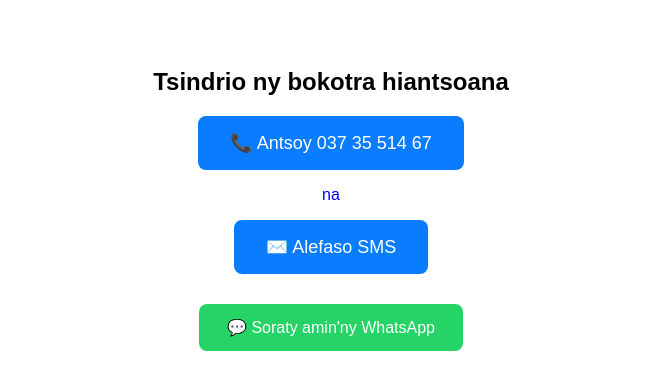
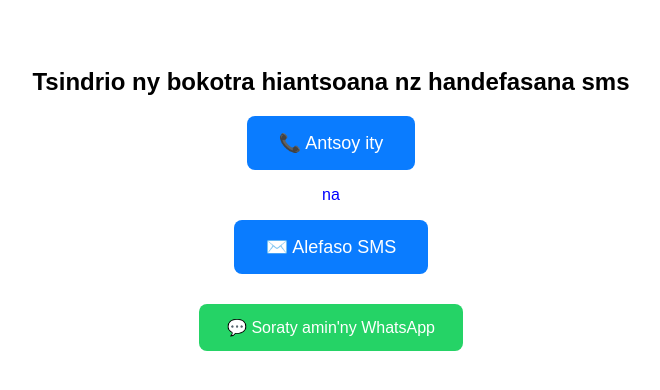
Before and after one commit to tianatechmadstudio/antso-ussd, a plain HTML site: page index.html in a window 1280 px wide. Shown: the whole page, without its empty margins (309-969 px from the left). Drawn offline with Linux system fonts and the light colour scheme.

Commit message:
Update index.html

```diff
--- a/index.html
+++ b/index.html
@@ -6,10 +6,10 @@
   <title>Antsoy izahay</title>
 </head>
 <body style="text-align:center; font-family:sans-serif; padding:40px;">
-  <h2>Tsindrio ny bokotra hiantsoana</h2>
+  <h2>Tsindrio ny bokotra hiantsoana nz handefasana sms</h2>
   <a href="tel:0373551467"
      style="display:inline-block; padding:16px 32px; background:#0a7cff; color:#fff; border-radius:8px; text-decoration:none; font-size:18px;">
-    📞 Antsoy 037 35 514 67
+    📞 Antsoy ity
   </a>
   <p style="color:blue"> na </p>
   <a class="sms" href="sms:0373551467?body=Salama%20tiako%20ny%20tolotra"
```
